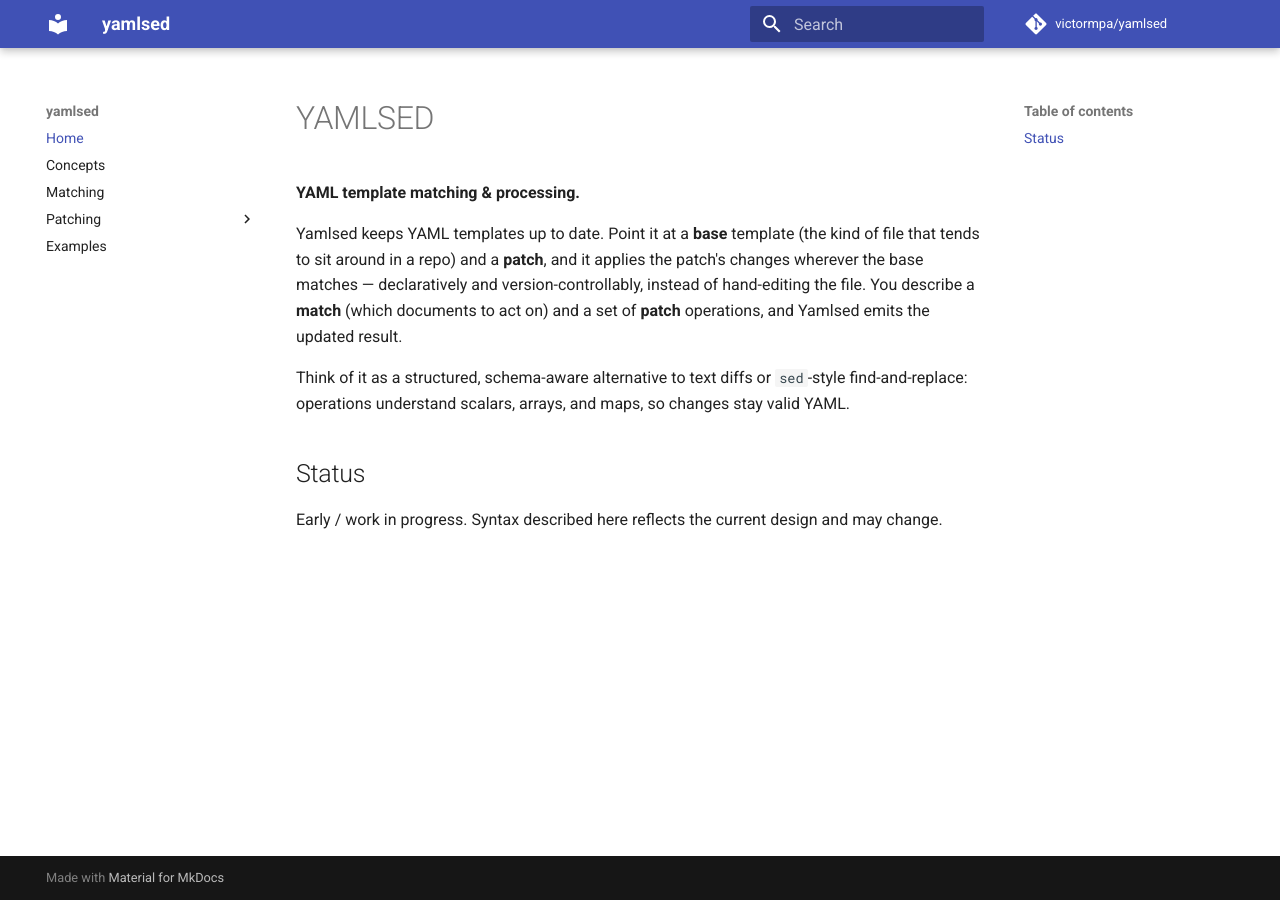
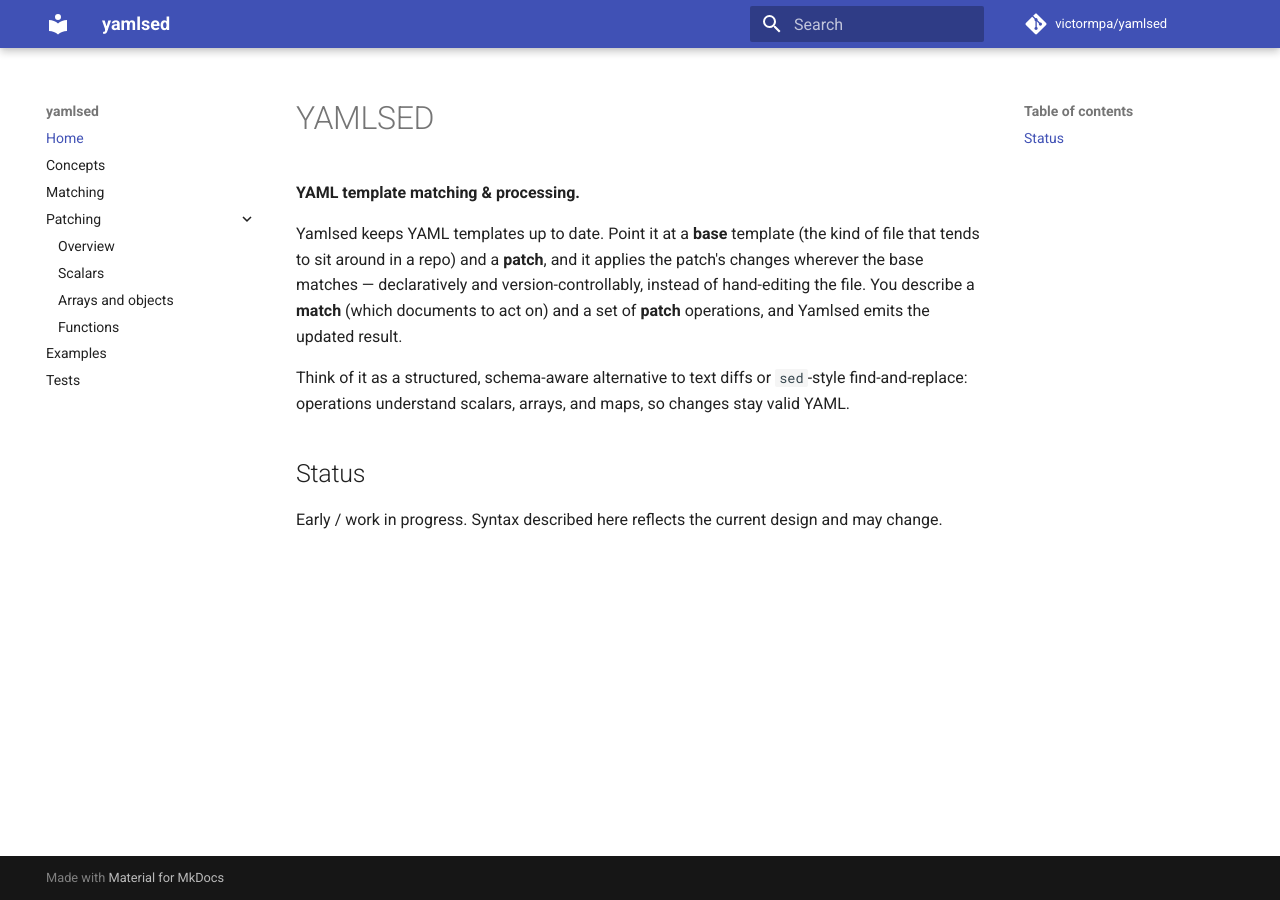
Before and after one commit to victormpa/yamlsed, an MkDocs documentation site: the page built from docs/index.md, in a window 1280 px wide. Built offline with MkDocs 1.6.1 and Material for MkDocs 9.7.7, drawn with Linux system fonts in a browser that asks for light colours; comment, search, counter and statistics services are not loaded.

Commit message:
Embed test results and coverage in the MkDocs site.
Generate docs/tests.md from pytest output during CI and local docs builds so the published site includes live test and coverage reports.

Co-authored-by: Cursor <cursoragent@cursor.com>

```diff
--- a/mkdocs.yml
+++ b/mkdocs.yml
@@ -6,6 +6,7 @@ theme:
   name: material
   features:
     - navigation.instant   # the "Initializing search" SPA behavior
+    - navigation.expand    # expand sidebar sections by default
     - navigation.top
     - search.suggest
     - content.code.copy    # copy button on code blocks
@@ -27,3 +28,4 @@ nav:
     - Arrays and objects: patch-operations/collections.md
     - Functions: patch-operations/functions.md
   - Examples: examples.md
+  - Tests: tests.md
```
Also changed, not shown: 3 other files.
